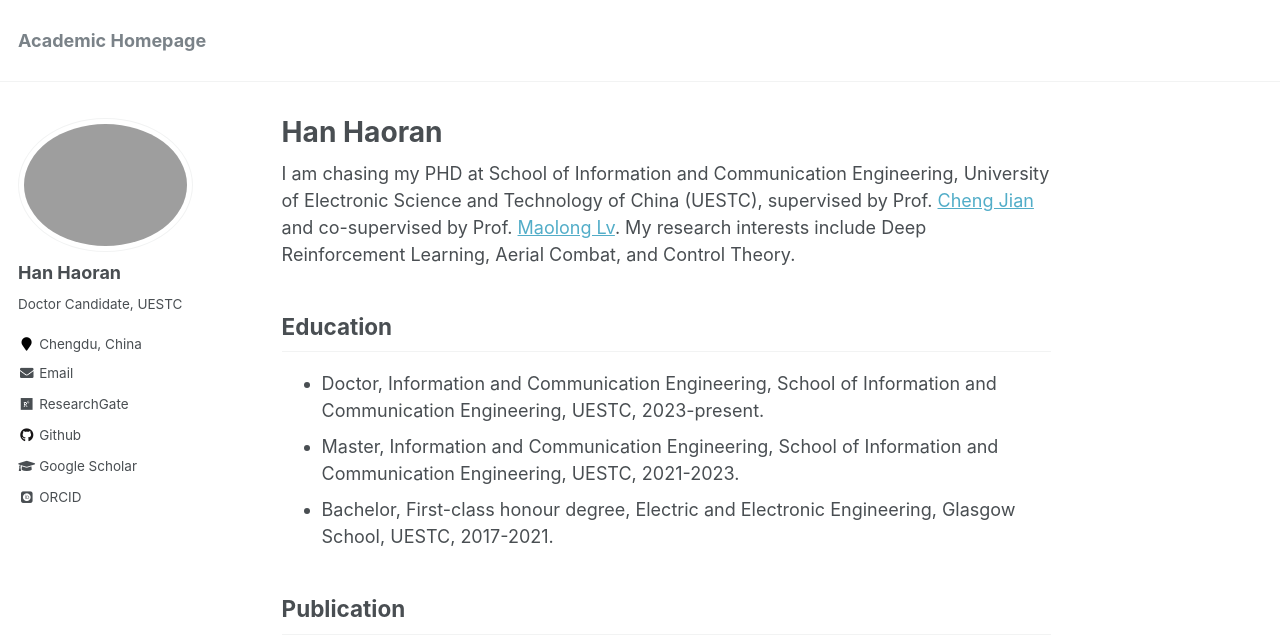
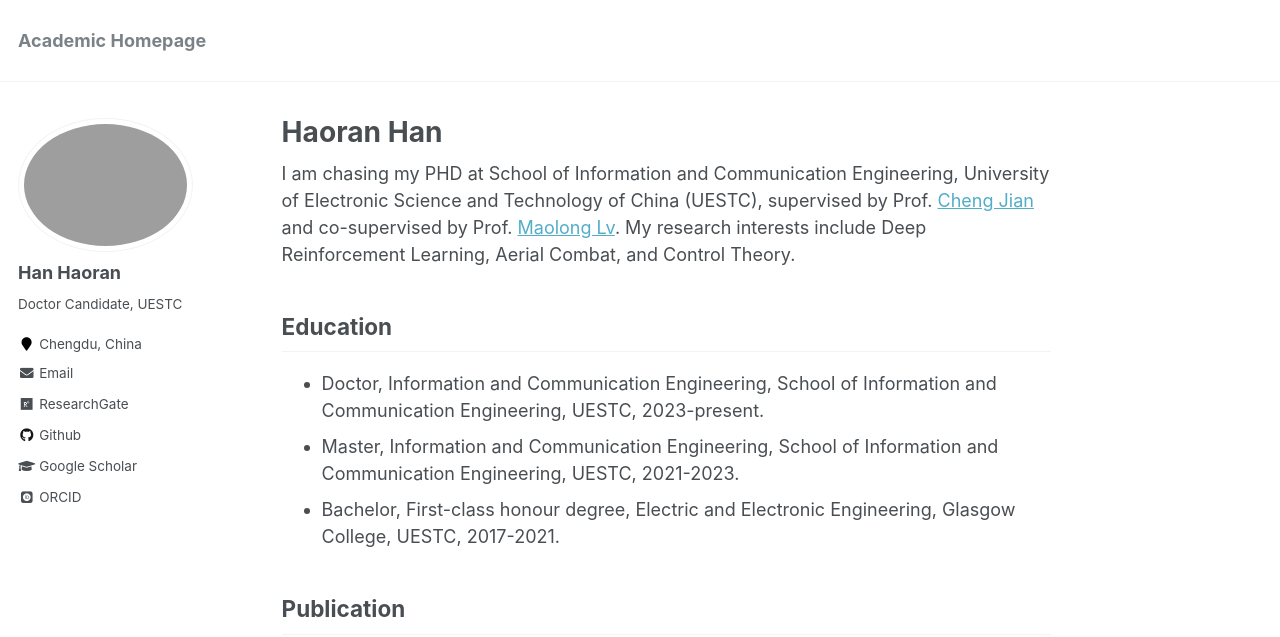
Before and after one commit to Han-Adam/Han-Adam.github.io, a Jekyll site: the page built from _pages/about.md, in a window 1280 px wide and 900 px high. Shown: the top 637 px of the window. Built offline with Jekyll 4.4.1, drawn with Linux system fonts in a browser that asks for light colours; some web fonts are replaced.

Commit message:
Update about.md

```diff
--- a/_pages/about.md
+++ b/_pages/about.md
@@ -1,6 +1,6 @@
 ---
 permalink: /
-title: "Han Haoran"
+title: "Haoran Han"
 excerpt: "About me"
 author_profile: true
 redirect_from:
@@ -13,7 +13,7 @@ I am chasing my PHD at School of Information and Communication Engineering, Univ
 ## Education
 - Doctor, Information and Communication Engineering, School of Information and Communication Engineering, UESTC, 2023-present.
 - Master, Information and Communication Engineering, School of Information and Communication Engineering, UESTC, 2021-2023.
-- Bachelor, First-class honour degree, Electric and Electronic Engineering, Glasgow School, UESTC, 2017-2021.
+- Bachelor, First-class honour degree, Electric and Electronic Engineering, Glasgow College, UESTC, 2017-2021.
 
 ## Publication
 \# represents equal contribution, * represents corresponding author.
```
